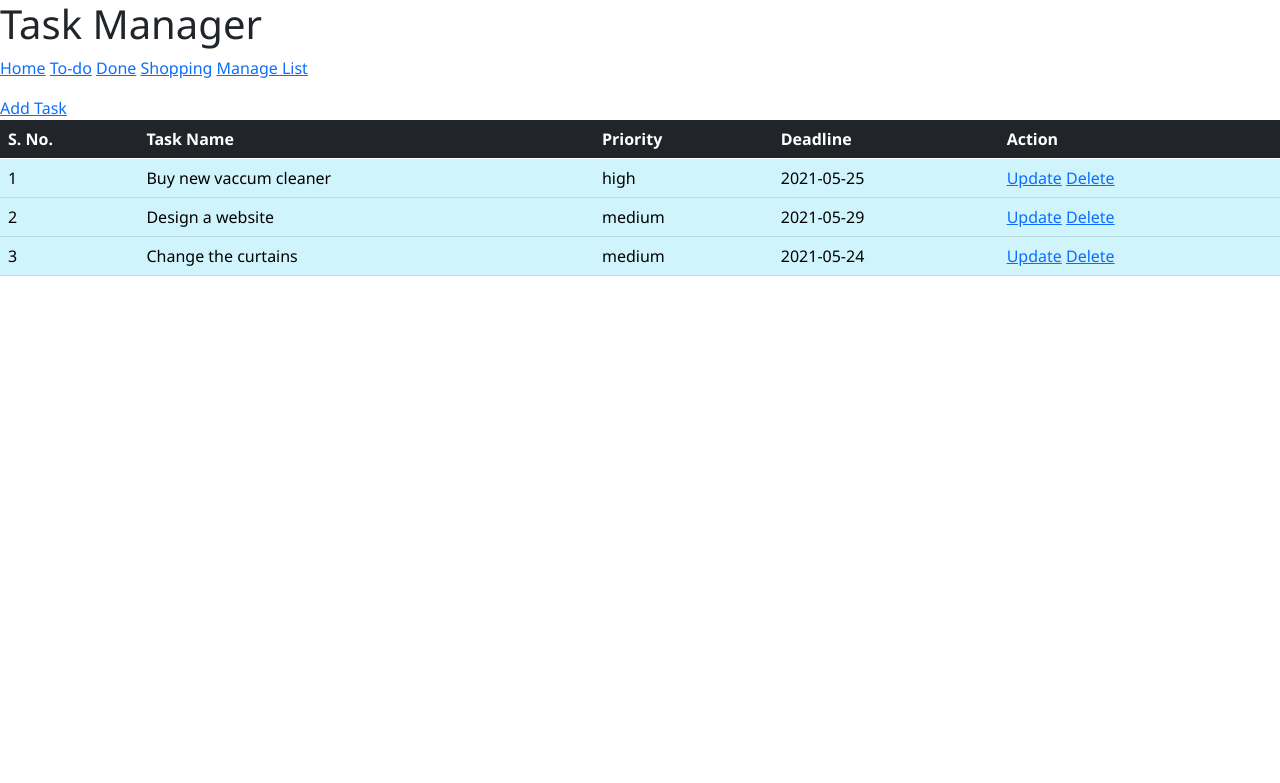
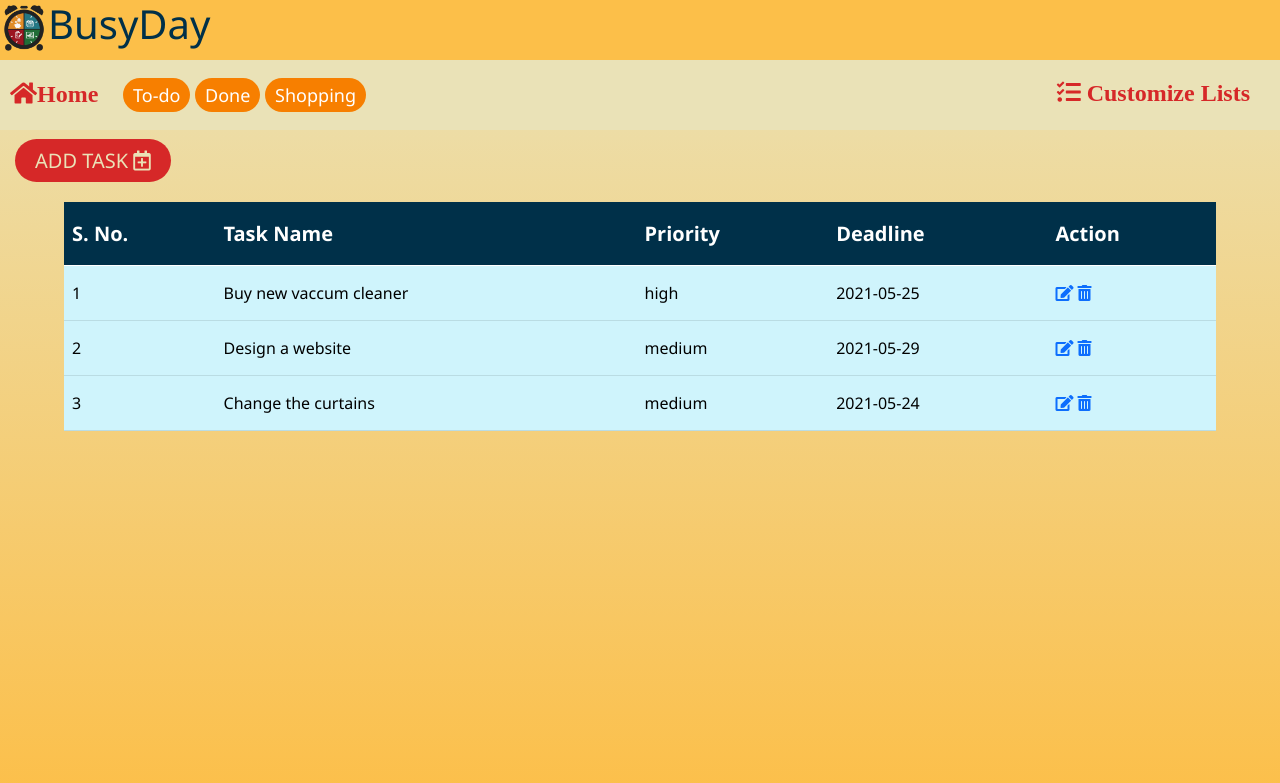
Before and after one commit to shreyacasm/task-manager, a PHP site: page /task-manager/ in a window 1280 px wide. Shown: the top 783 px of the page. Run offline with PHP 8.4, Linux system fonts and the light colour scheme; data comes from the database, SQL or seed files in the repository; some libraries are stand-ins or nearby versions.

Commit message:
css icon nav

```diff
--- a/add-list.php
+++ b/add-list.php
@@ -9,7 +9,9 @@
         <link href="https://cdn.jsdelivr.net/npm/bootstrap@5.0.1/dist/css/bootstrap.min.css" rel="stylesheet" integrity="sha384-+0n0xVW2eSR5OomGNYDnhzAbDsOXxcvSN1TPprVMTNDbiYZCxYbOOl7+AMvyTG2x" crossorigin="anonymous">
 </head>
 <body>
-    <h1>Task Manager</h1>
+    <div  class="icon-tray">
+        <h1><img src="images/icon.png" alt="icon" width=48 height=48>BusyDay</h1>
+    </div>
 
     <a href="<?php echo SITEURL; ?>index.php">Home</a>
     <a href="<?php echo SITEURL; ?>manage-list.php">Manage List</a>
--- a/add-task.php
+++ b/add-task.php
@@ -9,7 +9,9 @@
     <link href="https://cdn.jsdelivr.net/npm/bootstrap@5.0.1/dist/css/bootstrap.min.css" rel="stylesheet" integrity="sha384-+0n0xVW2eSR5OomGNYDnhzAbDsOXxcvSN1TPprVMTNDbiYZCxYbOOl7+AMvyTG2x" crossorigin="anonymous">
 </head>
 <body>
-    <h1>Task Manager</h1>
+    <div  class="icon-tray">
+        <h1><img src="images/icon.png" alt="icon" width=48 height=48>BusyDay</h1>
+    </div>
     <a href="<?php echo SITEURL ?>">Home</a>
     <h3>Add Task Page</h3>
     <p>
--- a/css/style.css
+++ b/css/style.css
@@ -1,5 +1,82 @@
+.color{
+    color: #eae2b7,#fcbf49,#f77f00,#d62828,#003049;
+}
 *{
     margin: 0%;
     padding: 0%;
     font-family: 'Segoe UI', Tahoma, Geneva, Verdana, sans-serif;
 }
+body{
+    margin-top: 60px !important;
+    background: linear-gradient(180deg, #eae2b7, #fcbf49);
+}
+h1{
+    color: #003049 !important;
+}
+.icon-tray{
+    background-color: #fcbf49 !important;
+    width: 100% !important;
+    position: fixed;
+    top: 0%;
+}
+.menu{
+    font-size: 18px !important;
+    background-color: #eae2b7;
+    width: 100%;
+    line-height: 50px;
+    padding: 10px;
+}
+.menu a{
+    text-decoration: none;
+    text-transform: none;
+    color: #d62828;
+}
+.c-list{
+    float: right;
+    padding-top: 10px;
+}
+.menu i{
+    font-size: 24px;
+    margin-right: 20px;
+}
+.list-name{
+    text-align: center;
+    padding: 5px 10px;
+    background-color: #f77f00;
+    color: white !important;
+    border-radius: 36px;
+}
+.list-name:hover{
+    font-size: 20px;
+    background-color: #d62828;
+}
+.add-task{
+    font-size: 20px;
+    padding: 8px 20px;
+    background-color: #d62828;
+    color: #eae2b7;
+    text-decoration: none;
+    margin: 15px !important;
+    position: relative;
+    border-radius: 36pc;
+    text-transform: uppercase;
+}
+.add-task:hover{
+    background-color: #003049;
+    padding: 8px 22px;
+    color: white;
+}
+.cust-table{
+    margin: 2% 5% !important;
+    width: 90% !important;
+}
+.cust-dark th{
+    padding-top: 18px !important;
+    padding-bottom: 18px;
+    background-color: #003049 !important;
+    font-size: 20px;
+}
+.cust-light td{
+    padding-top: 16px;
+    padding-bottom: 16px;
+}
--- a/index.php
+++ b/index.php
@@ -4,14 +4,20 @@
 <html>
     <head>
         <title>Task Manager</title>
+        <!-- Font Awesome -->
+        <link rel="stylesheet" href="https://use.fontawesome.com/releases/v5.8.2/css/all.css">
+
+        <link href="https://cdn.jsdelivr.net/npm/bootstrap@5.0.1/dist/css/bootstrap.min.css" rel="stylesheet" integrity="sha384-+0n0xVW2eSR5OomGNYDnhzAbDsOXxcvSN1TPprVMTNDbiYZCxYbOOl7+AMvyTG2x" crossorigin="anonymous">
         <link rel="stylesheet" href="<?php echo SITEURL;?>css/style.css">
-        <link href="https://cdn.jsdelivr.net/npm/bootstrap@5.0.1/dist/css/bootstrap.min.css" rel="stylesheet" integrity="sha384-+0n0xVW2eSR5OomGNYDnhzAbDsOXxcvSN1TPprVMTNDbiYZCxYbOOl7+AMvyTG2x" crossorigin="anonymous">
+
     </head>
     <body>
-        <h1>Task Manager</h1>
+        <div  class="icon-tray">
+            <h1><img src="images/icon.png" alt="icon" width=48 height=48>BusyDay</h1>
+        </div>
         <!-- Menu starts here -->
         <div class="menu">
-            <a href="<?php echo SITEURL; ?>index.php">Home</a>
+            <a href="<?php echo SITEURL; ?>index.php"><i class="fas fa-home">Home</i></a>
             <?php
                 //displaying lists from database in our menu
 
@@ -26,14 +32,14 @@
                         $list_id = $row2['list_id'];
                         $list_name = $row2['list_name'];
                         ?>
-                        <a href="<?php echo SITEURL; ?>list-task.php?list_id=<?php echo $list_id; ?>"><?php echo $list_name; ?></a>
+                        <a class="list-name" href="<?php echo SITEURL; ?>list-task.php?list_id=<?php echo $list_id; ?>"><?php echo $list_name; ?></a>
                         <?php
                     }
                 }
 
             ?>
 
-            <a href="<?php echo SITEURL; ?>manage-list.php">Manage List</a>
+            <a class="c-list" href="<?php echo SITEURL; ?>manage-list.php"><i class="fas fa-tasks"> Customize Lists</i></a>
         </div>
         <!-- Menu ends here -->
         <p>
@@ -61,10 +67,11 @@
         </p>
         <!-- Task Starts here  -->
         <div class="all-task">
-            <a href="<?php SITEURL: ?>add-task.php">Add Task</a>
-            <table class="table table-info">
+            <a class="add-task" href="<?php SITEURL: ?>add-task.php">Add Task <i class="far fa-calendar-plus"></i></a>
+            <p></p>
+            <table class="table table-info cust-table">
                 <thead>
-                <tr class="table-dark">
+                <tr class="table-dark cust-dark">
                     <th scope="col">S. No.</th>
                     <th scope="col">Task Name</th>
                     <th scope="col">Priority</th>
@@ -93,14 +100,14 @@
                                 $task_name=$row['task_name'];
 
                             ?>
-                            <tr>
+                            <tr class="cust-light">
                                 <td scope="row"><?php echo $sn++; ?></td>
                                 <td><?php echo $task_name; ?></td>
                                 <td><?php echo $priority; ?></td>
                                 <td><?php echo $deadline; ?></td>
                                 <td>
-                                    <a href="<?php echo SITEURL; ?>update-task.php?task_id=<?php echo $task_id; ?>">Update</a>
-                                    <a href="<?php echo SITEURL; ?>delete-task.php?task_id=<?php echo $task_id; ?>">Delete</a>
+                                    <a href="<?php echo SITEURL; ?>update-task.php?task_id=<?php echo $task_id; ?>"><i class="fas fa-edit"></i></a>
+                                    <a href="<?php echo SITEURL; ?>delete-task.php?task_id=<?php echo $task_id; ?>"><i class="fas fa-trash-alt"></i></a>
                                 </td>
                             </tr>
 
--- a/list-task.php
+++ b/list-task.php
@@ -12,8 +12,9 @@
     </head>
 
     <body>
-        <h1>Task Manager</h1>
-        <!-- Menu starts here -->
+        <div  class="icon-tray">
+            <h1><img src="images/icon.png" alt="icon" width=48 height=48>BusyDay</h1>
+        </div>
         <div class="menu">
             <a href="<?php echo SITEURL; ?>index.php">Home</a>
             <?php
--- a/manage-list.php
+++ b/manage-list.php
@@ -8,7 +8,9 @@
         <link href="https://cdn.jsdelivr.net/npm/bootstrap@5.0.1/dist/css/bootstrap.min.css" rel="stylesheet" integrity="sha384-+0n0xVW2eSR5OomGNYDnhzAbDsOXxcvSN1TPprVMTNDbiYZCxYbOOl7+AMvyTG2x" crossorigin="anonymous">
     </head>
     <body>
-        <h1>Task Manager</h1>
+        <div  class="icon-tray">
+            <h1><img src="images/icon.png" alt="icon" width=48 height=48>BusyDay</h1>
+        </div>
         <a href="<?php echo SITEURL; ?>index.php">Home</a>
         <h3>Manage List Page</h3>
 
--- a/update-list.php
+++ b/update-list.php
@@ -40,7 +40,9 @@
         <link href="https://cdn.jsdelivr.net/npm/bootstrap@5.0.1/dist/css/bootstrap.min.css" rel="stylesheet" integrity="sha384-+0n0xVW2eSR5OomGNYDnhzAbDsOXxcvSN1TPprVMTNDbiYZCxYbOOl7+AMvyTG2x" crossorigin="anonymous">
 </head>
 <body>
-    <h1>Task Manager</h1>
+    <div  class="icon-tray">
+        <h1><img src="images/icon.png" alt="icon" width=48 height=48>BusyDay</h1>
+    </div>
 
     <a href="<?php echo SITEURL; ?>">Home</a>
     <a href="<?php echo SITEURL; ?>manage-list.php">Manage List</a>
--- a/update-task.php
+++ b/update-task.php
@@ -43,7 +43,10 @@
         <link href="https://cdn.jsdelivr.net/npm/bootstrap@5.0.1/dist/css/bootstrap.min.css" rel="stylesheet" integrity="sha384-+0n0xVW2eSR5OomGNYDnhzAbDsOXxcvSN1TPprVMTNDbiYZCxYbOOl7+AMvyTG2x" crossorigin="anonymous">
 </head>
 <body>
-<h1>Task Manager</h1>
+    <div  class="icon-tray">
+        <h1><img src="images/icon.png" alt="icon" width=48 height=48>BusyDay</h1>
+    </div>
+
     <a href="<?php echo SITEURL ?>">Home</a>
     <h3>Update Task Page</h3>
     <p>
```
Also changed, not shown: images/icon.png (added).
